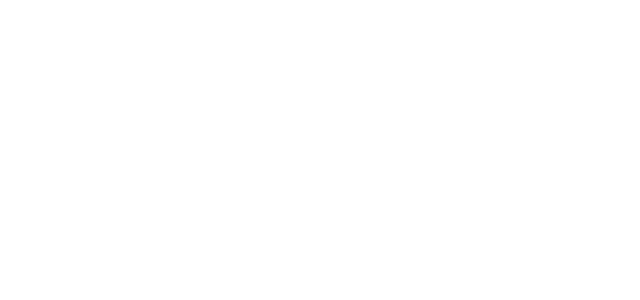
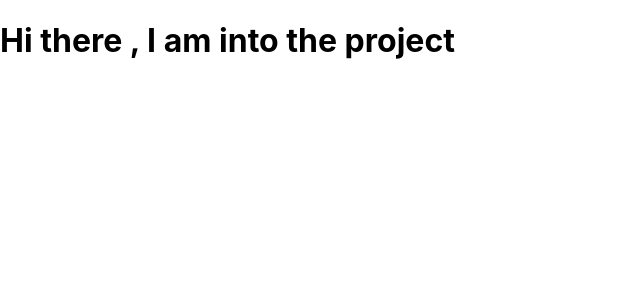
Before and after one commit to techrajat/Sparkathon-2023, a React (Create React App) app in the folder client/: page / in a window 1280 px wide. Shown: the top 300 px of the page, without its empty margins (0-640 px from the left). Built offline with nearby package versions, Linux system fonts and the light colour scheme.

Commit message:
Initial commit

```diff
--- a/client/src/App.js
+++ b/client/src/App.js
@@ -3,7 +3,7 @@
 function App() {
   return (
     <div>
-
+      <h1>Hi there , I am into the project</h1>
     </div>
   );
 }
```
